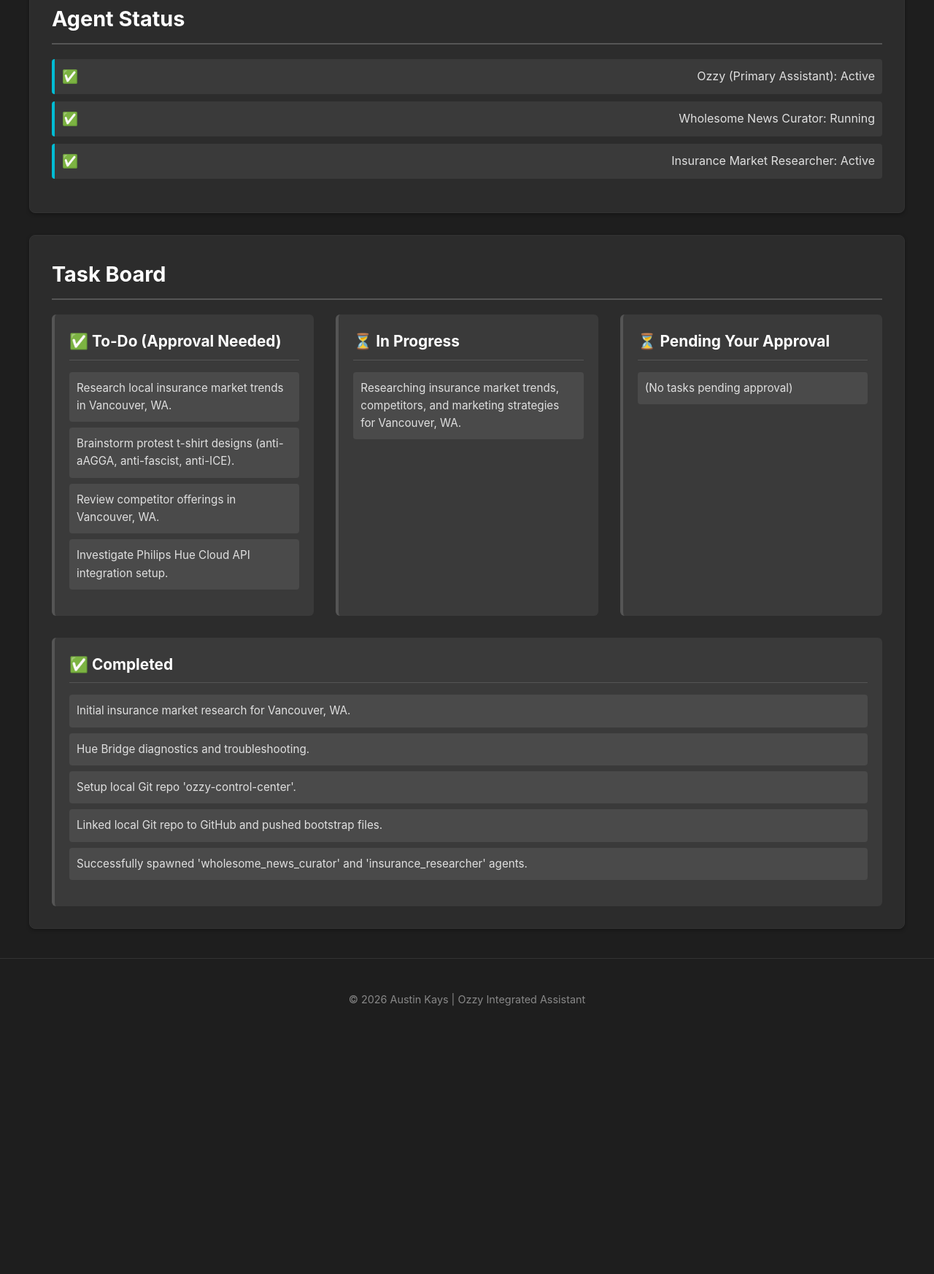
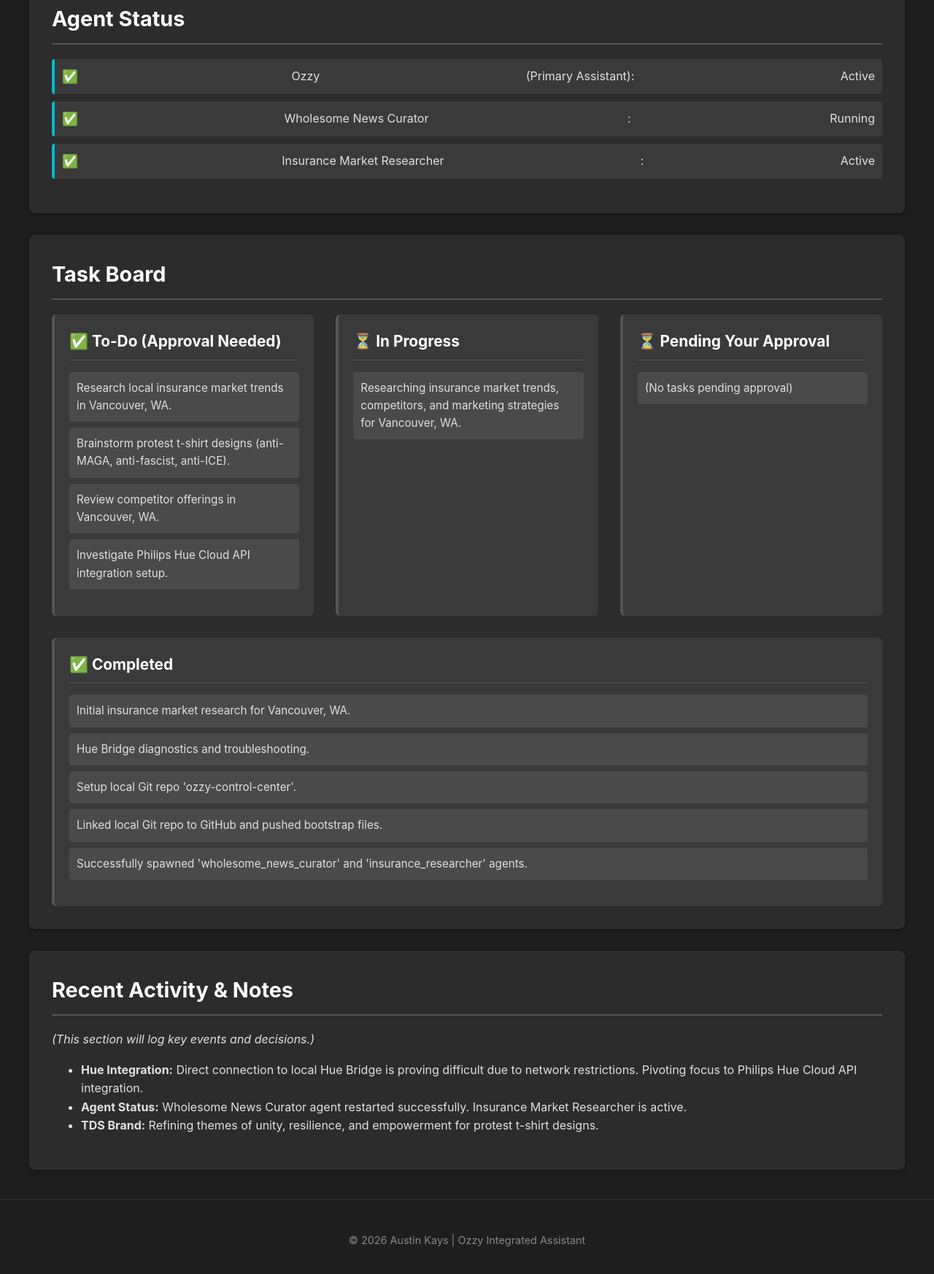
Before and after one commit to austinkays/ozzy, a plain HTML site: page src/index.html in a window 1280 px wide. Shown: the part 254-2000 px from the top of the page at 73% size. Before the commit the page ends 1680 px from the top, so only its background shows below. Drawn offline with Linux system fonts and the light colour scheme.

Commit message:
Update index.html with detailed structure and refine CSS for dark mode

```diff
--- a/src/index.html
+++ b/src/index.html
@@ -17,9 +17,9 @@
         <section id="agent-status-section">
             <h2>Agent Status</h2>
             <ul id="agent-list">
-                <li>Ozzy (Primary Assistant): Active</li>
-                <li>Wholesome News Curator: Running</li>
-                <li>Insurance Market Researcher: Active</li>
+                <li><span class="agent-name">Ozzy</span> (Primary Assistant): <span class="status active">Active</span></li>
+                <li><span class="agent-name">Wholesome News Curator</span>: <span class="status running">Running</span></li>
+                <li><span class="agent-name">Insurance Market Researcher</span>: <span class="status active">Active</span></li>
                 <!-- Agent statuses will be dynamically loaded here -->
             </ul>
         </section>
@@ -31,7 +31,7 @@
                     <h3>✅ To-Do (Approval Needed)</h3>
                     <ul id="todo-tasks">
                         <li>Research local insurance market trends in Vancouver, WA.</li>
-                        <li>Brainstorm protest t-shirt designs (anti-aAGGA, anti-fascist, anti-ICE).</li>
+                        <li>Brainstorm protest t-shirt designs (anti-MAGA, anti-fascist, anti-ICE).</li>
                         <li>Review competitor offerings in Vancouver, WA.</li>
                         <li>Investigate Philips Hue Cloud API integration setup.</li>
                     </ul>
@@ -60,6 +60,16 @@
                 </div>
             </div>
         </section>
+
+        <section id="recent-activity">
+            <h2>Recent Activity & Notes</h2>
+            <p><em>(This section will log key events and decisions.)</em></p>
+            <ul>
+                <li><strong>Hue Integration:</strong> Direct connection to local Hue Bridge is proving difficult due to network restrictions. Pivoting focus to Philips Hue Cloud API integration.</li>
+                <li><strong>Agent Status:</strong> Wholesome News Curator agent restarted successfully. Insurance Market Researcher is active.</li>
+                <li><strong>TDS Brand:</strong> Refining themes of unity, resilience, and empowerment for protest t-shirt designs.</li>
+            </ul>
+        </section>
     </main>
 
     <footer>
```
